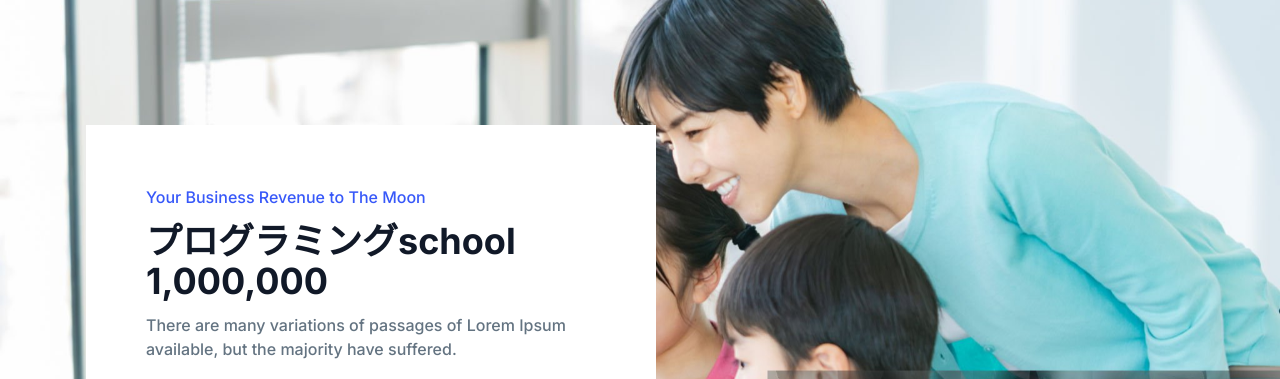
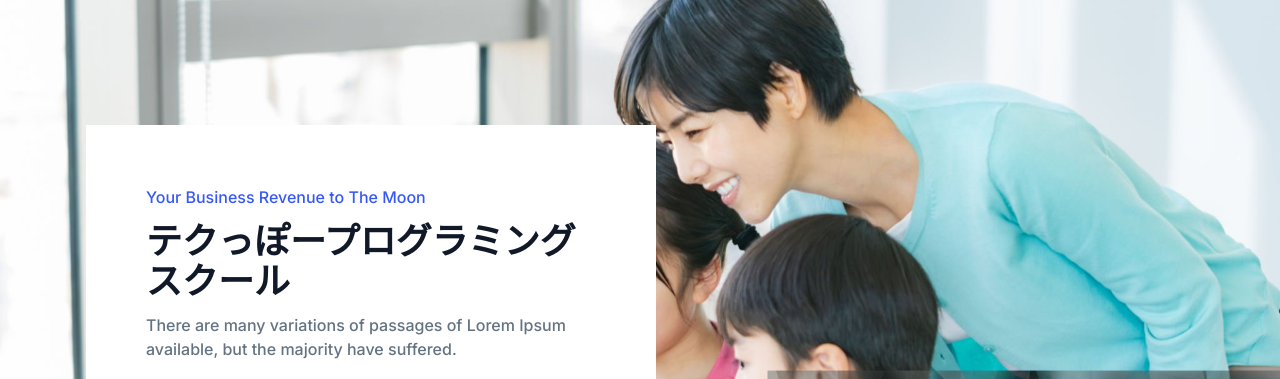
Before and after one commit to puroguraschool/puro5, a plain HTML site: page index.html in a window 1280 px wide. Shown: the part 85-464 px from the top of the page. Drawn offline with Linux system fonts and the light colour scheme.

Commit message:
Add files via upload

```diff
--- a/index.html
+++ b/index.html
@@ -6,7 +6,7 @@
     <meta http-equiv="x-ua-compatible" content="ie=edge">
     <meta name="description" content="">
     <meta name="viewport" content="width=device-width, initial-scale=1, shrink-to-fit=no">
-    <title>Business Agency landing page by TailGrids UI Components</title>
+    <title>テクっぽー</title>
     <link rel="shortcut icon" href="https://demo.tailgrids.com/templates/business/build/src/assets/images/favicon.png" type="image/x-icon">
 
     <link rel="stylesheet" href="./Business Agency landing page by TailGrids UI Components_files/tailwind.css">
@@ -98,7 +98,7 @@
                   Your Business Revenue to The Moon
                 </span>
                 <h1 class="mb-3 text-3xl font-bold leading-[1.208] text-dark dark:text-white md:text-4xl">
-                  プログラミングschool 1,000,000
+                  テクっぽープログラミングスクール
                 </h1>
                 <p class="mb-8 text-base font-medium text-body-color dark:text-dark-6 lg:mb-10">
                   There are many variations of passages of Lorem Ipsum
```
